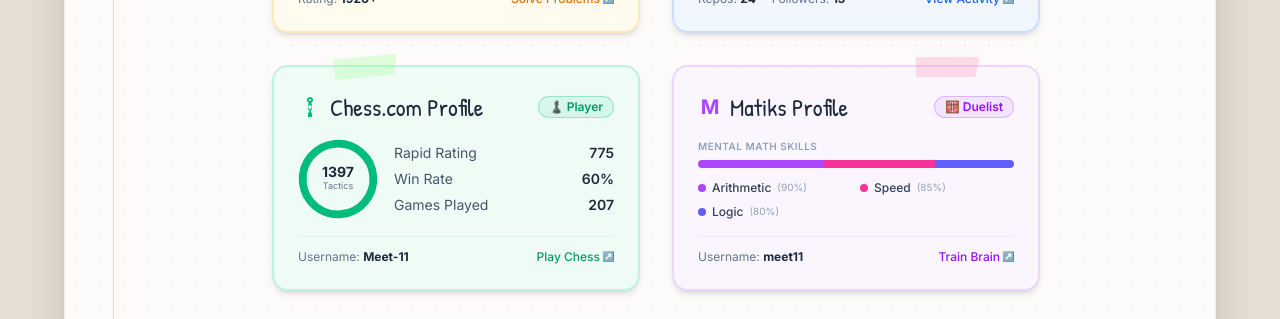
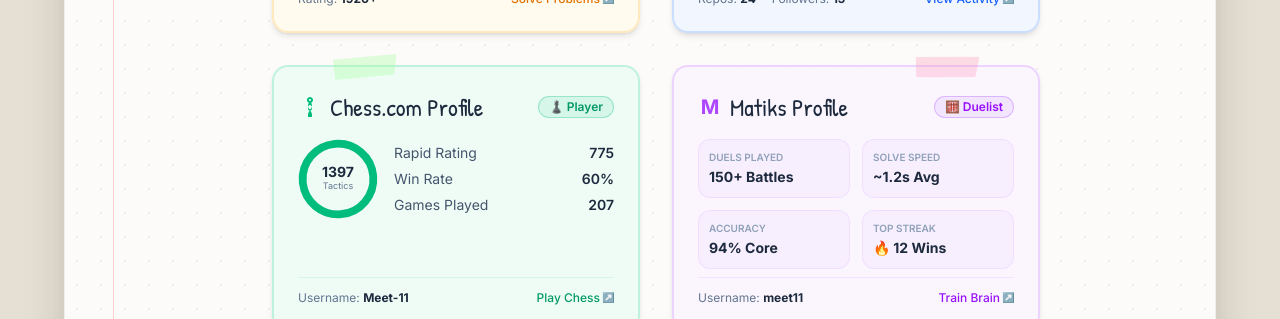
Before and after one commit to MeetThakur/meeeet.dev, a Next.js app: page / in a window 1280 px wide. Shown: the part 1920-2239 px from the top of the page. Built offline with nearby package versions, Linux system fonts and the light colour scheme; no server answers; a web font is replaced by a local one.

Commit message:
style: change matiks card layout to 2x2 stats grid

```diff
--- a/src/components/AboutSection.tsx
+++ b/src/components/AboutSection.tsx
@@ -423,55 +423,23 @@
                     </span>
                   </div>
 
-                  {/* Top Skills Segmented Bar & Grid */}
-                  <div className="mb-4">
-                    <p className="text-[10px] text-slate-400 dark:text-slate-500 mb-1.5 uppercase tracking-wider font-semibold">Mental Math Skills</p>
-
-                    {/* Segmented Horizontal Bar */}
-                    <div className="h-2 w-full rounded-full flex overflow-hidden bg-slate-100 dark:bg-slate-800 mb-3">
-                      <motion.div
-                        className="bg-purple-500"
-                        initial={{ width: 0 }}
-                        whileInView={{ width: "40%" }}
-                        viewport={{ once: true }}
-                        transition={{ duration: 0.8, delay: 0.1, ease: "easeOut" }}
-                        title="Arithmetic: 90%"
-                      />
-                      <motion.div
-                        className="bg-pink-500"
-                        initial={{ width: 0 }}
-                        whileInView={{ width: "35%" }}
-                        viewport={{ once: true }}
-                        transition={{ duration: 0.8, delay: 0.25, ease: "easeOut" }}
-                        title="Speed: 85%"
-                      />
-                      <motion.div
-                        className="bg-indigo-500"
-                        initial={{ width: 0 }}
-                        whileInView={{ width: "25%" }}
-                        viewport={{ once: true }}
-                        transition={{ duration: 0.8, delay: 0.4, ease: "easeOut" }}
-                        title="Logic: 80%"
-                      />
+                  {/* 2x2 Grid of Stats */}
+                  <div className="grid grid-cols-2 gap-3 mb-2">
+                    <div className="p-2.5 bg-purple-500/5 dark:bg-purple-500/10 rounded-xl border border-purple-500/10 flex flex-col">
+                      <span className="text-[10px] text-slate-400 dark:text-slate-500 uppercase font-semibold">Duels Played</span>
+                      <span className="text-sm font-bold text-slate-800 dark:text-slate-100 mt-0.5">150+ Battles</span>
                     </div>
-
-                    {/* Skill Breakdown */}
-                    <div className="grid grid-cols-2 gap-2 text-xs">
-                      <div className="flex items-center gap-1.5 text-slate-600 dark:text-slate-400">
-                        <span className="w-2 h-2 rounded-full bg-purple-500" />
-                        <span className="font-medium text-slate-700 dark:text-slate-300">Arithmetic</span>
-                        <span className="text-[10px] text-slate-400">(90%)</span>
-                      </div>
-                      <div className="flex items-center gap-1.5 text-slate-600 dark:text-slate-400">
-                        <span className="w-2 h-2 rounded-full bg-pink-500" />
-                        <span className="font-medium text-slate-700 dark:text-slate-300">Speed</span>
-                        <span className="text-[10px] text-slate-400">(85%)</span>
-                      </div>
-                      <div className="flex items-center gap-1.5 text-slate-600 dark:text-slate-400">
-                        <span className="w-2 h-2 rounded-full bg-indigo-500" />
-                        <span className="font-medium text-slate-700 dark:text-slate-300">Logic</span>
-                        <span className="text-[10px] text-slate-400">(80%)</span>
-                      </div>
+                    <div className="p-2.5 bg-purple-500/5 dark:bg-purple-500/10 rounded-xl border border-purple-500/10 flex flex-col">
+                      <span className="text-[10px] text-slate-400 dark:text-slate-500 uppercase font-semibold">Solve Speed</span>
+                      <span className="text-sm font-bold text-slate-800 dark:text-slate-100 mt-0.5">~1.2s Avg</span>
+                    </div>
+                    <div className="p-2.5 bg-purple-500/5 dark:bg-purple-500/10 rounded-xl border border-purple-500/10 flex flex-col">
+                      <span className="text-[10px] text-slate-400 dark:text-slate-500 uppercase font-semibold">Accuracy</span>
+                      <span className="text-sm font-bold text-slate-800 dark:text-slate-100 mt-0.5">94% Core</span>
+                    </div>
+                    <div className="p-2.5 bg-purple-500/5 dark:bg-purple-500/10 rounded-xl border border-purple-500/10 flex flex-col">
+                      <span className="text-[10px] text-slate-400 dark:text-slate-500 uppercase font-semibold">Top Streak</span>
+                      <span className="text-sm font-bold text-slate-800 dark:text-slate-100 mt-0.5">🔥 12 Wins</span>
                     </div>
                   </div>
                 </div>
```
